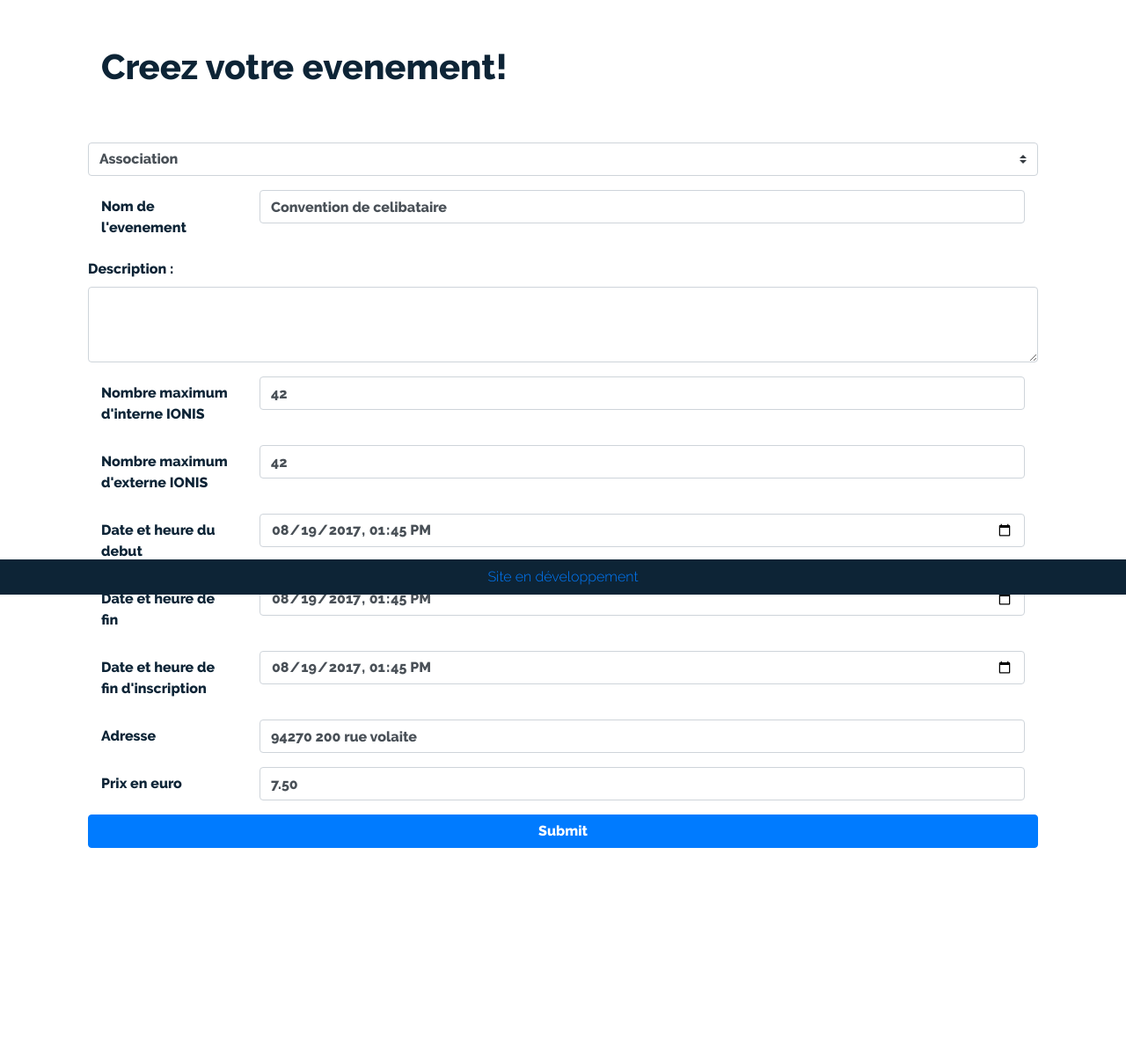
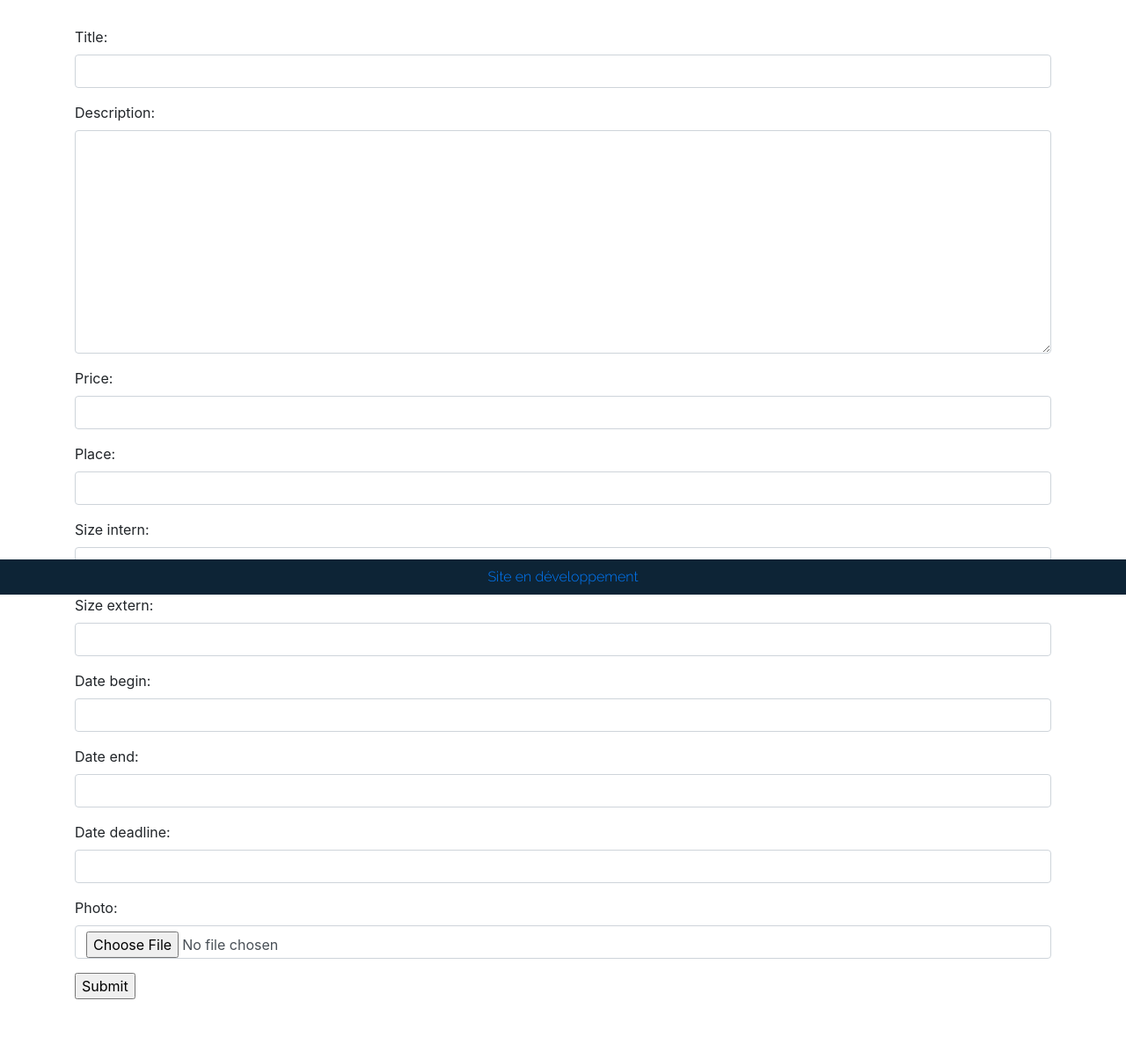
Before and after one commit to MrColorado/YakaChoisir, a Django app: page /create_event/ in a window 1280 px wide. Shown: the part 124-1320 px from the top of the page at 88% size. Before the commit the page ends 1088 px from the top, so only its background shows below. Run offline with Django 3.2, Linux system fonts and the light colour scheme; some libraries are stand-ins or nearby versions.

Commit message:
[EVENT] add django back end

```diff
--- /dev/null
+++ b/src/database/forms.py
@@ -0,0 +1,15 @@
+from django import forms
+
+
+class createEventForm(forms.Form):
+    #association_id = models.ForeignKey(Association, on_delete=models.DO_NOTHING)
+    title = forms.CharField(widget=forms.TextInput(attrs={'class': 'form-control'}))
+    description = forms.CharField(widget=forms.Textarea(attrs={'class': 'form-control'}))
+    price = forms.DecimalField(widget=forms.NumberInput(attrs={'class': 'form-control'}))  # TODO find a better way to store money fields
+    place = forms.CharField(widget=forms.TextInput(attrs={'class': 'form-control'}))
+    size_intern = forms.IntegerField(widget=forms.NumberInput(attrs={'class': 'form-control'}))
+    size_extern = forms.IntegerField(widget=forms.NumberInput(attrs={'class': 'form-control'}))
+    date_begin = forms.DateTimeField(widget=forms.DateTimeInput(attrs={'class': 'form-control'}))
+    date_end = forms.DateTimeField(widget=forms.DateTimeInput(attrs={'class': 'form-control'}))
+    date_deadline = forms.DateTimeField(widget=forms.DateTimeInput(attrs={'class': 'form-control'}))
+    photo = forms.ImageField(widget=forms.FileInput(attrs={'class': 'form-control'}))
--- a/src/database/views.py
+++ b/src/database/views.py
@@ -1,5 +1,6 @@
 from django.shortcuts import render
 from database.models import Event
+from database.forms import createEventForm
 
 
 # Create your views here.
@@ -27,4 +28,15 @@ def specific_event(request, Myid):
     return render(request, 'not_found.html')
 
 def create_event(request):
-    return render(request, 'create_event/create_event.html')
+    if request.method == 'POST':
+        form = createEventForm(request.POST)
+        if form.is_valid():
+            title = form.cleaned_data['title']
+
+
+            creer = True;
+
+    else:
+        form = createEventForm()
+
+    return render(request, 'create_event/create_event.html', locals())
--- a/src/templates/create_event/create_event.html
+++ b/src/templates/create_event/create_event.html
@@ -15,7 +15,13 @@
 }
 </style>
 
-    <div class="container" id="create_event">
+<form action="{% url "create_event" %}" method="post">
+    {% csrf_token %}
+        {{ form.as_p }}
+        <input type="submit" value="Submit" />
+</form>
+
+ <!--   <div class="container" id="create_event">
     <div class="container">
     <h1> Creez votre evenement!</h1></div>
         <div class="container" id="form">
@@ -79,9 +85,14 @@
                     <input class="form-control" type="number" value="7.50" id="example-number-input">
                 </div>
             </div>
+            <div class="form-group row">
+                <label for="exampleInputFile">Affiche de l'evenement</label>
+                <input type="file" class="form-control-file" id="exampleInputFile" aria-describedby="fileHelp">
+                <small id="fileHelp" class="form-text text-muted">Importer l'affiche de votre evenement en .jpg</small>
+            </div>
         <div>
         </div>
         </div>
         <button type="submit" class="btn btn-primary">Submit</button>
-    </div>
+    </div>-->
 {% endblock %}
```
